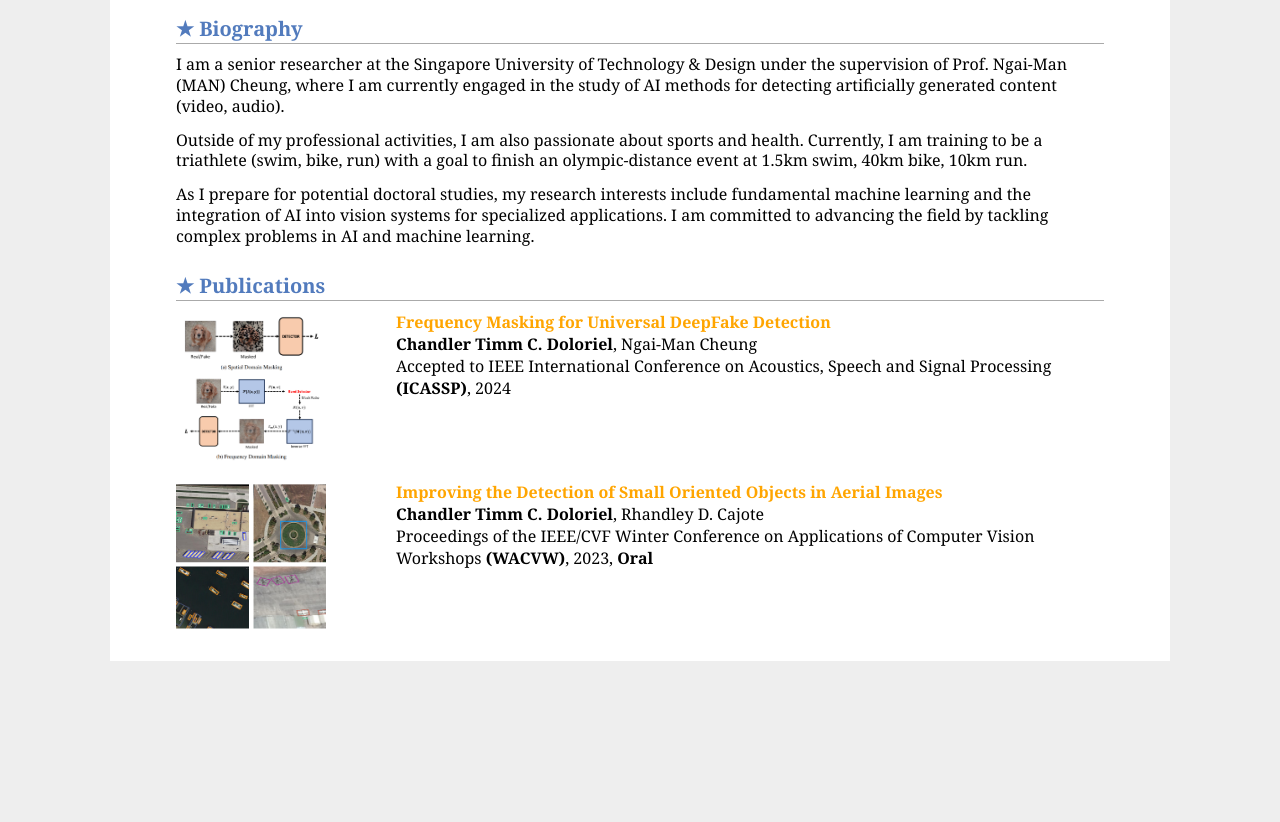
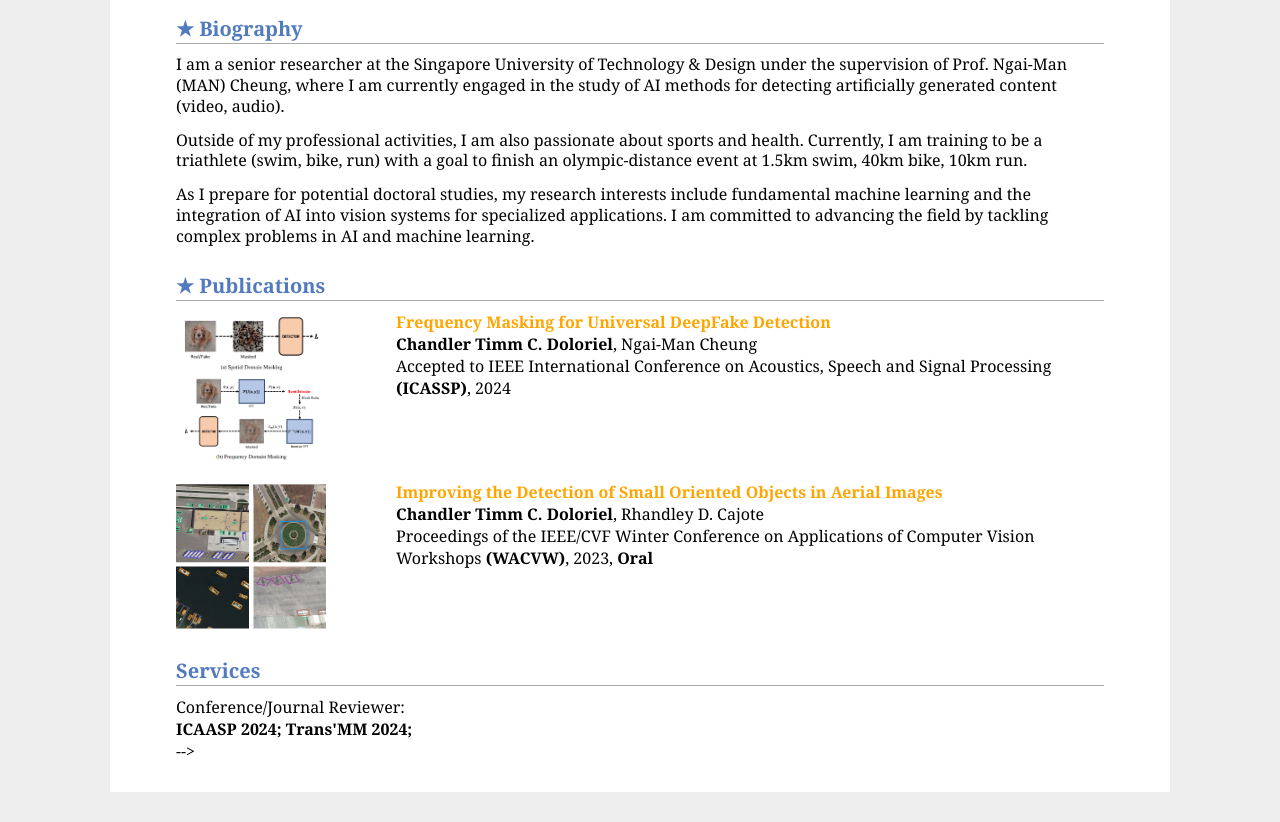
Before and after one commit to chandlerbing65nm/chandlerbing65nm.github.io, a plain HTML site: page index.html in a window 1280 px wide. Shown: the part 464-1286 px from the top of the page. Before the commit the page ends 1155 px from the top, so only its background shows below. Drawn offline with Linux system fonts and the light colour scheme.

Commit message:
added reviewing tasks

```diff
--- a/index.html
+++ b/index.html
@@ -146,8 +146,8 @@ Github: <a href="https://github.com/chandlerbing65nm">chandlerbing65nm</a> <br>
 
 
 
-<!-- <h2>Services</h2>
-Conference reviewer:<br> <strong>ECCV 2022; AAAI 2021; CVPR 2021  </strong> <br> -->
+<h2>Services</h2>
+Conference/Journal Reviewer:<br> <strong>ICAASP 2024; Trans'MM 2024; </strong> <br> -->
 
 <!--
 <h2>Honors &amp; Awards</h2>
```
